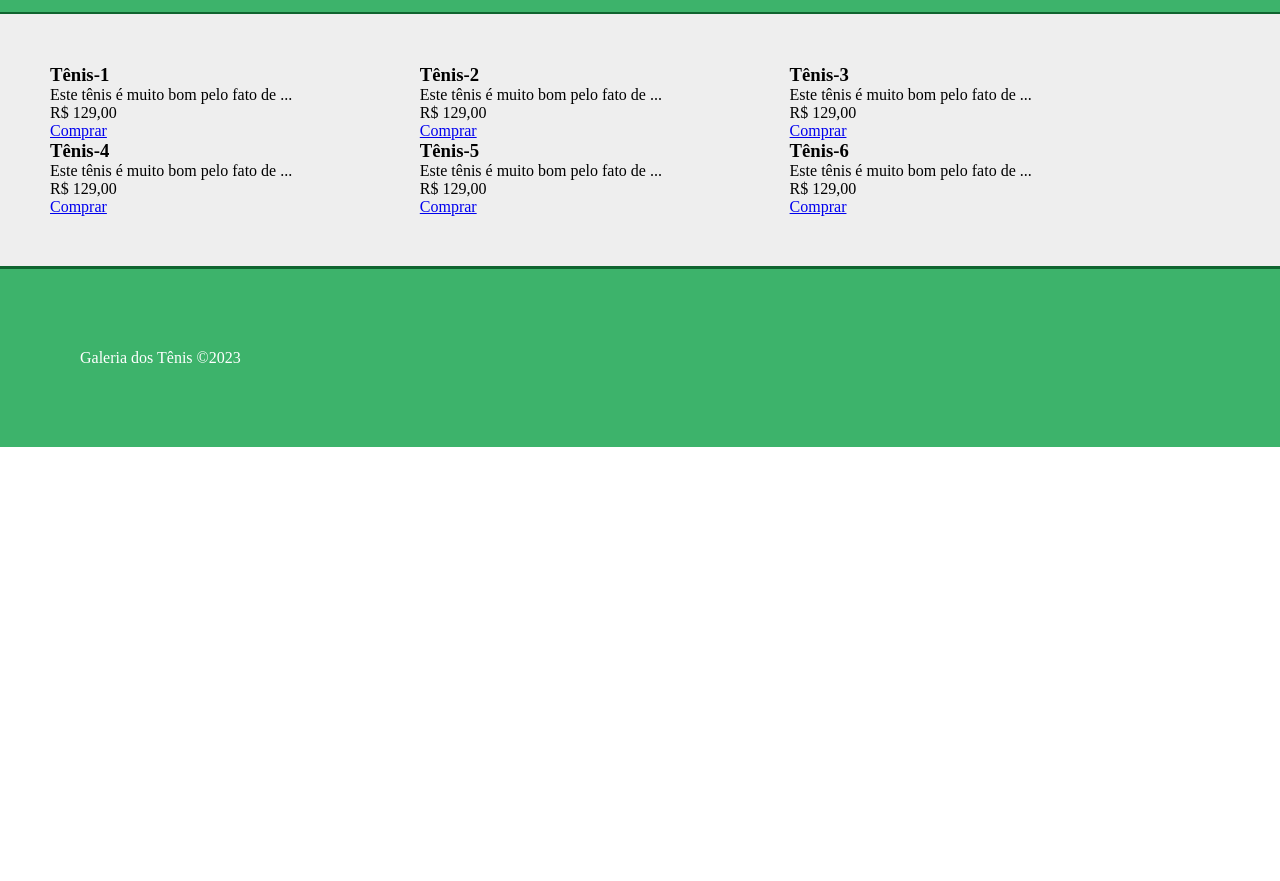
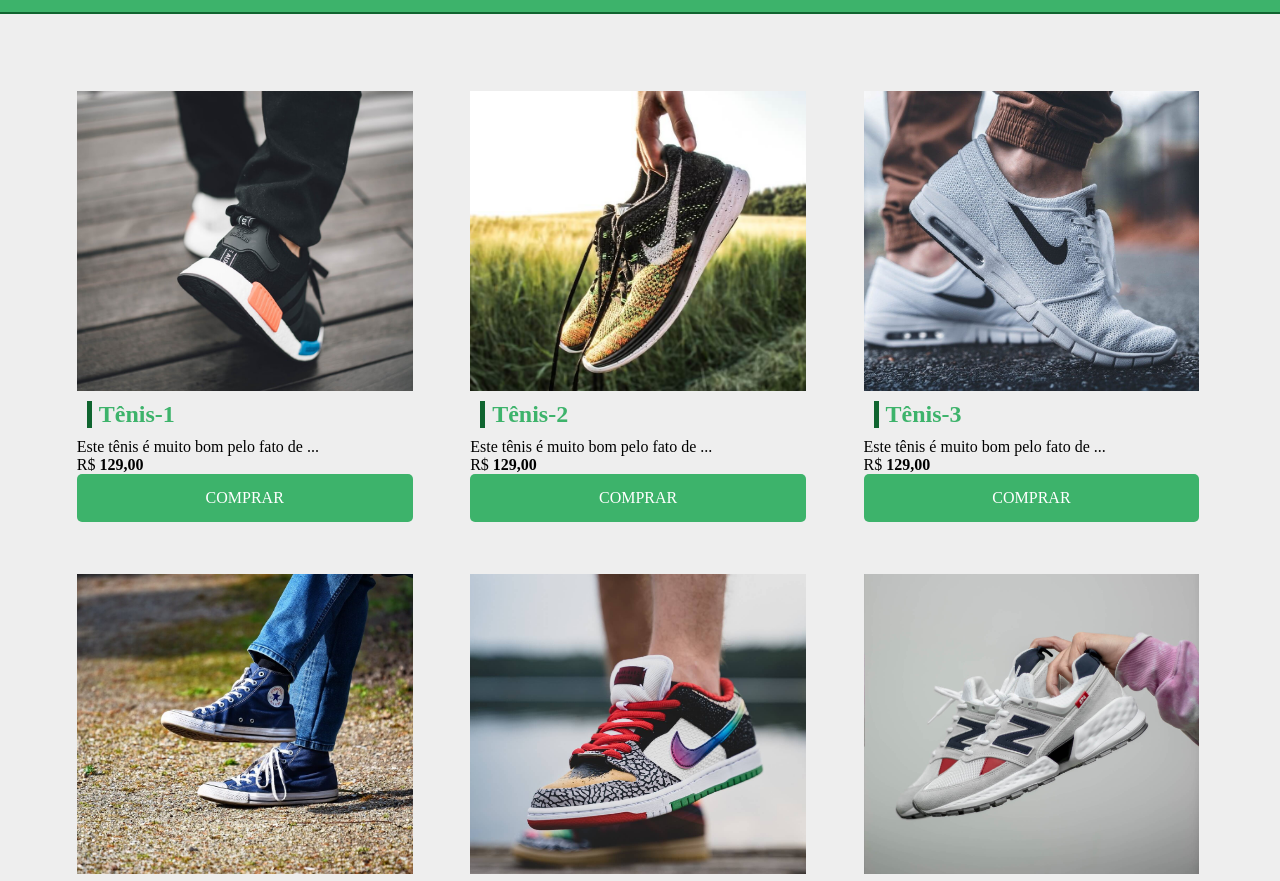
Before and after one commit to gabrielvalle00/projeto-css-html, a plain HTML site: page index.html in a window 1280 px wide. Shown: the part 55-936 px from the top of the page. Before the commit the page ends 800 px from the top, so only its background shows below. Drawn offline with Linux system fonts and the light colour scheme.

Commit message:
fazendo uma galeria de tenis

```diff
--- a/css/style.css
+++ b/css/style.css
@@ -1,6 +1,6 @@
 *{margin: 0; padding: 0; box-sizing: border-box;}
 
-/*cabeçalho*/
+/*cabeçalho_________________________________________________________________________________________________________________*/
 header{
     background-color: #3db36b;
     color: #fff;
@@ -9,20 +9,79 @@ header{
     border-bottom: 2px solid #0f642f;
 }
 
-/*main galeria de produto*/
+/*main galeria de produto___________________________________________________________________________________________________*/
 .container{
     background-color: #eee;
     min-height: 30vh;
     padding: 50px;
 }
 
-/*Tênis*/
+/*Tênis_______________________________________________________________________________________________________________________*/
 .card{
     width: 31%;
     display: inline-block;
+    margin: 1%;
+    padding: 15px;
+    margin-bottom: 10px;
 }
 
-/*Rodapé*/
+/*Trabalhando com imagem*/
+.product-image{
+    height: 300px;
+    width: 100%;
+    margin-bottom: 10px;
+    background-position: center;
+    background-size: cover;
+}
+#img-1{
+    background-image: url('../img/tenis1.jpg');
+}
+#img-2{
+    background-image: url('../img/tenis2.jpg');
+}
+#img-3{
+    background-image: url('../img/tenis3.jpg');
+}
+#img-4{
+    background-image: url('../img/tenis4.jpg');
+}
+#img-5{
+    background-image: url('../img/tenis5.jpg');
+}
+#img-6{
+    background-image: url('../img/tenis6.jpg');
+}
+
+h3{
+    margin: 10px;
+    color: #3db36b;
+    border-left: 5px solid #0f642f;
+    padding-left: 7px;
+    font-size: 24px;
+}
+
+.bold{
+    font-weight: bold;
+}
+
+.btn{
+    display: block;
+    width: 100%;
+    text-align: center;
+    text-decoration: none;
+    text-transform: uppercase;
+    background-color: #3db36b;
+    color: #fff;
+    padding: 15px;
+    border-radius: 5px;
+    transition: 1s;
+}
+.btn:hover{
+    background-color: #444;
+}
+
+
+/*Rodapé________________________________________________________________________________________________________________________*/
 footer{
     background-color: #3db36b;
     color: #fff;
--- a/index.html
+++ b/index.html
@@ -4,7 +4,7 @@
     <meta charset="UTF-8">
     <title>galeria de tenis</title>
     <link rel="stylesheet" href="css/style.css">
-    <meta name="viewport" content="width=device-width, initial-scale=1.0"
+    <meta name="viewport" content="width=device-width, initial-scale=1.0">
 </head>
 <body>
     <!-- cabeçalho -->
@@ -17,69 +17,69 @@
 
         <section class="products-container">
             <div class="card">
-              <div class="produtc-image" id="img-1"></div>
+              <div class="product-image" id="img-1"></div>
               <h3>Tênis-1</h3>
               <p> Este tênis é muito bom pelo fato de ...</p>
               <p>
                 R$
                 <spa class="bold">129,00</spa>
               </p>
-              <a href="#">Comprar</a>
+              <a href="#" class="btn">Comprar</a>
             </div>
 
             <div class="card">
-                <div class="produtc-image" id="img-2"></div>
+                <div class="product-image" id="img-2"></div>
                 <h3>Tênis-2</h3>
                 <p> Este tênis é muito bom pelo fato de ...</p>
                 <p>
                   R$
                   <spa class="bold">129,00</spa>
                 </p>
-                <a href="#">Comprar</a>
+                <a href="#" class="btn">Comprar</a>
               </div>
 
               <div class="card">
-                <div class="produtc-image" id="img-3"></div>
+                <div class="product-image" id="img-3"></div>
                 <h3>Tênis-3</h3>
                 <p> Este tênis é muito bom pelo fato de ...</p>
                 <p>
                   R$
                   <spa class="bold">129,00</spa>
                 </p>
-                <a href="#">Comprar</a>
+                <a href="#" class="btn">Comprar</a>
               </div>
 
               <div class="card">
-                <div class="produtc-image" id="img-4"></div>
+                <div class="product-image" id="img-4"></div>
                 <h3>Tênis-4</h3>
                 <p> Este tênis é muito bom pelo fato de ...</p>
                 <p>
                   R$
                   <spa class="bold">129,00</spa>
                 </p>
-                <a href="#">Comprar</a>
+                <a href="#" class="btn">Comprar</a>
               </div>
 
               <div class="card">
-                <div class="produtc-image" id="img-5"></div>
+                <div class="product-image" id="img-5"></div>
                 <h3>Tênis-5</h3>
                 <p> Este tênis é muito bom pelo fato de ...</p>
                 <p>
                   R$
                   <spa class="bold">129,00</spa>
                 </p>
-                <a href="#">Comprar</a>
+                <a href="#" class="btn">Comprar</a>
               </div>
 
               <div class="card">
-                <div class="produtc-image" id="img-6"></div>
+                <div class="product-image" id="img-6"></div>
                 <h3>Tênis-6</h3>
                 <p> Este tênis é muito bom pelo fato de ...</p>
                 <p>
                   R$
                   <spa class="bold">129,00</spa>
                 </p>
-                <a href="#">Comprar</a>
+                <a href="#" class="btn">Comprar</a>
               </div>
 
         </section>
```
